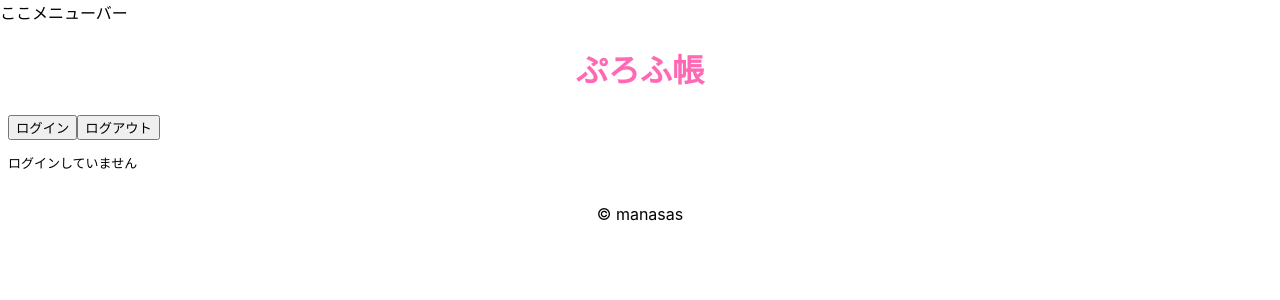
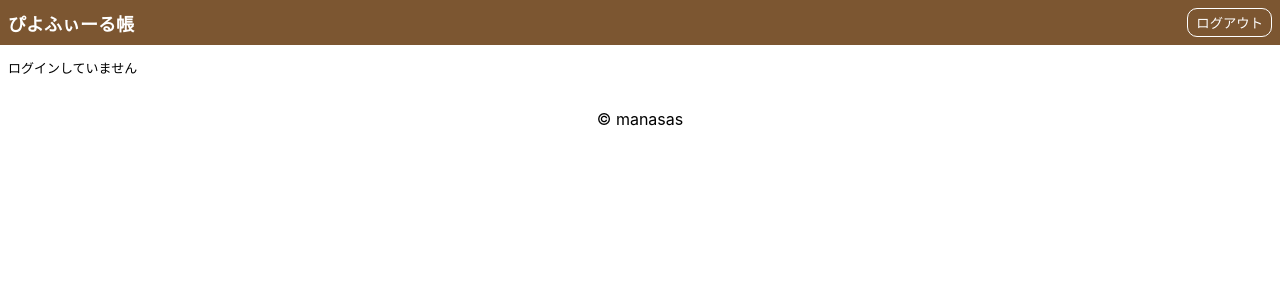
Before and after one commit to thetalemon/irish-coffee, a Next.js app: page / in a window 1280 px wide. Shown: the top 300 px of the page. Built offline with nearby package versions, Linux system fonts and the light colour scheme; no server answers.

Commit message:
feat: add menubar

```diff
--- a/pages/index.tsx
+++ b/pages/index.tsx
@@ -3,12 +3,6 @@ import Head from 'next/head'
 import { css } from "@emotion/react";
 
 import { Login, Logout, auth } from "../lib/firebase";
-
-const title = css`
-  color: hotpink;
-  text-align: center;
-  margin-bottom: 24px;
-`
 
 const footer = css`
   text-align: center;
@@ -16,7 +10,30 @@ const footer = css`
 `
 
 const main = css`
-  margin:8px;
+  margin: 8px;
+`
+
+const menuBar = css`
+  background: #7c5631;
+  color: #fff;
+  padding: 8px;
+  display: flex;
+  justify-content: space-between;
+  align-items: center;
+  h1 {
+    font-size: 18px;
+    margin: 0;
+  }
+`
+
+const loginButton = css`
+  background: transparent;
+  color: #fff;
+  padding: 8px;
+  margin: auto 0;
+  border-radius: 10px;
+  border: solid 1px #fff;
+  padding: 4px 8px;
 `
 
 const Home: NextPage = () => {
@@ -27,24 +44,26 @@ const Home: NextPage = () => {
         <meta name="description" content="プロフィール帳的なもの" />
         <link rel="icon" href="/favicon.ico" />
       </Head>
-      <header>
-        ここメニューバー
+      <header css={ menuBar }>
+        <h1>ぴよふぃーる帳</h1>
+        <div>
+          {
+            auth.currentUser
+              ? (<button css={ loginButton } onClick={() => Login()}>ログイン</button>)
+              : (<button css={ loginButton } onClick={() => Logout()}>ログアウト</button>)
+          }
+        </div>
       </header>
 
       <main css={ main }>
-        <h1 css={title}>
-          ぷろふ帳
-        </h1>
 
         <div>
-          <button onClick={() => Login()}>ログイン</button>
-          <button onClick={() => Logout()}>ログアウト</button>
-        </div>
-        <div>
           <pre>
-            {auth.currentUser
+            {
+              auth.currentUser
               ? auth.currentUser.displayName + "でログインしています"
-              : "ログインしていません"}
+              : "ログインしていません"
+            }
           </pre>
         </div>
       </main>
```
